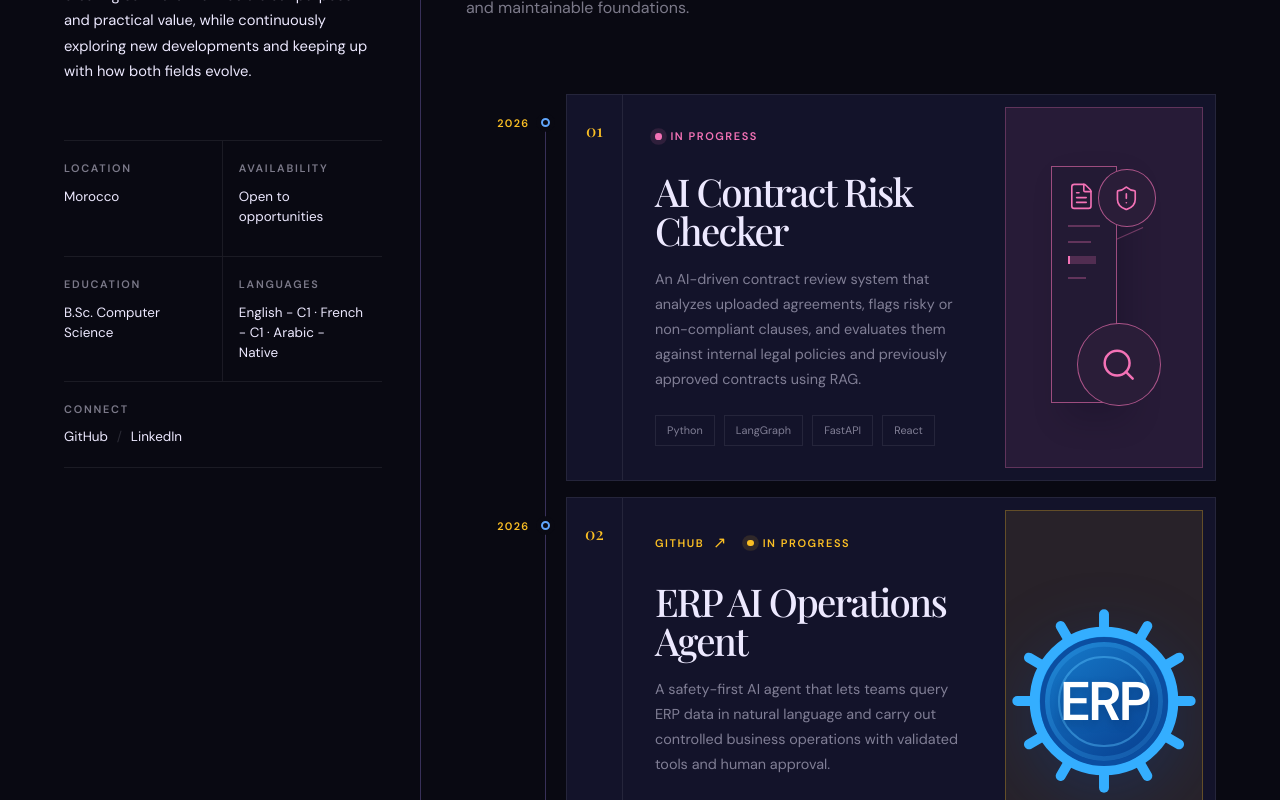
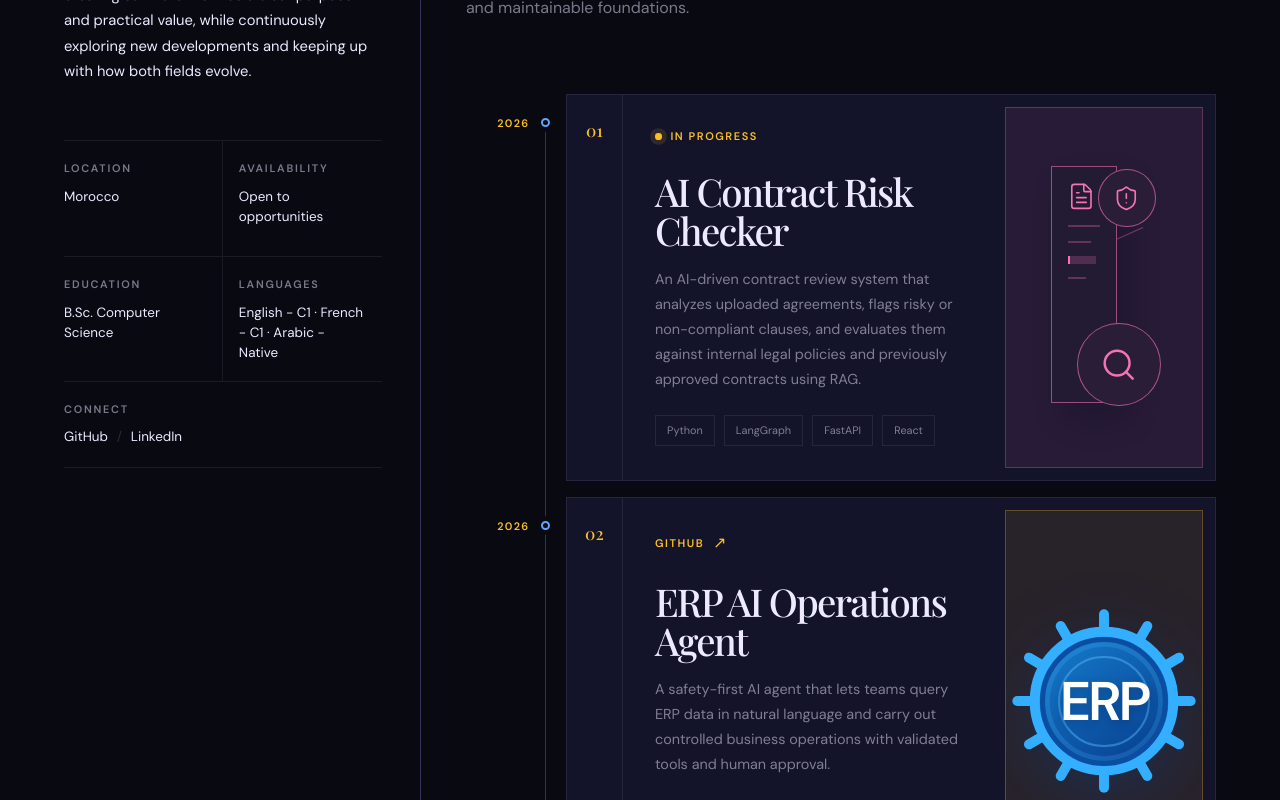
Before and after one commit to MohamedLamineTbal/Portfolio, a React (Vite) app: page / in a window 1280 px wide. Shown: the part 1100-1900 px from the top of the page. Built offline with nearby package versions, Linux system fonts and the light colour scheme.

Commit message:
Limit progress status to contract project

```diff
--- a/src/App.css
+++ b/src/App.css
@@ -594,7 +594,7 @@
   display: inline-flex;
   align-items: center;
   gap: 0.55rem;
-  color: var(--project-accent);
+  color: var(--amber);
 }
 
 .project-status i {
--- a/src/data/portfolioData.js
+++ b/src/data/portfolioData.js
@@ -37,7 +37,6 @@ export const portfolioData = {
         label: 'GitHub',
         url: 'https://github.com/MohamedLamineTbal/AI-ERP-Operations-Agent',
       },
-      status: 'In Progress',
     },
     {
       title: 'Relay',
@@ -51,7 +50,6 @@ export const portfolioData = {
         label: 'GitHub',
         url: 'https://github.com/MohamedLamineTbal/relay',
       },
-      status: 'In Progress',
     },
   ],
   skills: [
```
